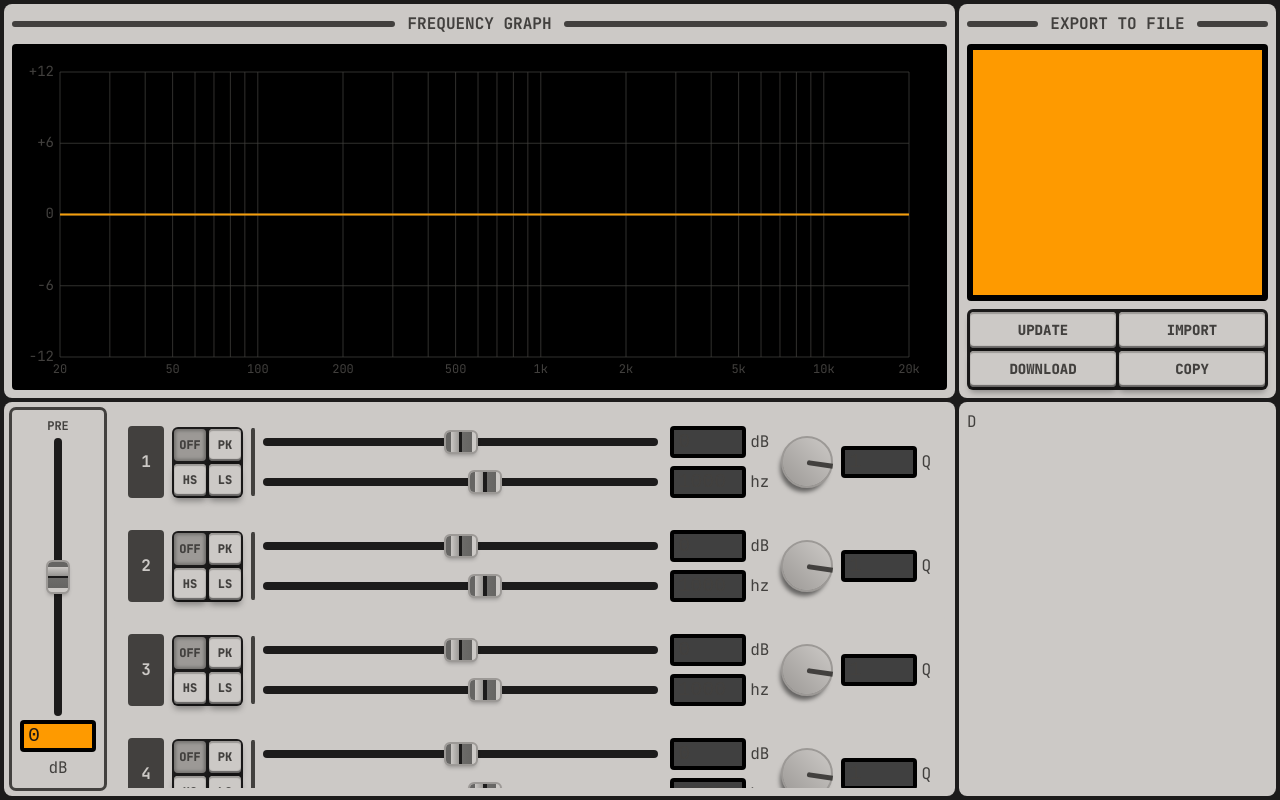
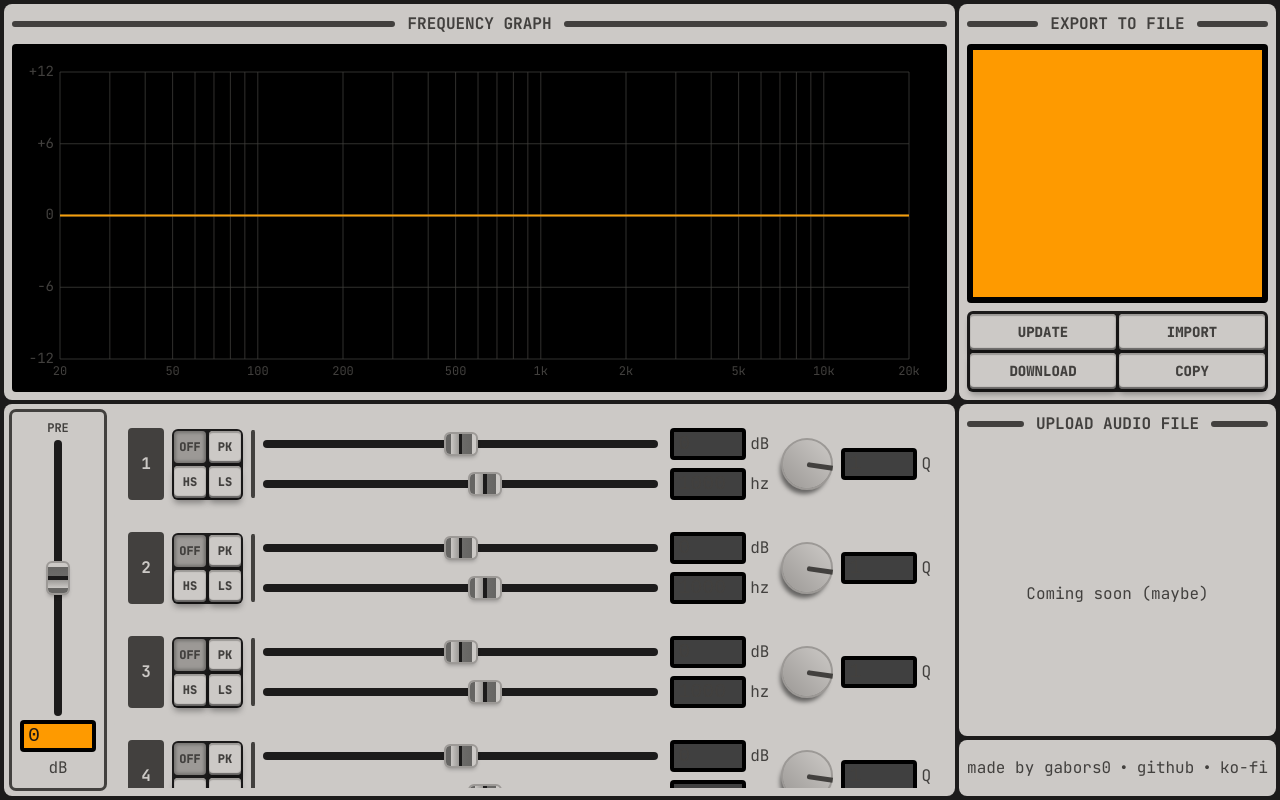
Before and after one commit to gabors0/peq, a SvelteKit app: page / in a window 1280 px wide. Built offline with nearby package versions, Linux system fonts and the light colour scheme; a web font is replaced by a local one.

Commit message:
minor: readme, coming soon label

```diff
--- a/src/lib/components/Slider.svelte
+++ b/src/lib/components/Slider.svelte
@@ -133,7 +133,7 @@
 	.vertical-range::-webkit-slider-thumb {
 		@apply h-7.5 w-5;
 		background: linear-gradient(
-			to bottom,
+			to top,
 			#666563 15%,
 			#ccc9c6 16%,
 			#999794 45%,
@@ -148,7 +148,7 @@
 		width: 20px;
 		height: 30px;
 		background: linear-gradient(
-			to bottom,
+			to top,
 			#666563 15%,
 			#ccc9c6 16%,
 			#999794 45%,
--- a/src/routes/+page.svelte
+++ b/src/routes/+page.svelte
@@ -54,7 +54,7 @@
 </script>
 
 <div
-	class="fixed inset-0 grid grid-cols-[3fr_1fr] grid-rows-2 gap-1 bg-bg p-1 font-jbmono text-text"
+	class="fixed inset-0 grid grid-cols-[3fr_1fr] grid-rows-[50%_1fr_3.5rem] gap-1 bg-bg p-1 font-jbmono text-text"
 >
 	<div class="flex flex-col gap-2 rounded-lg bg-fg p-2">
 		<div class="flex flex-row items-center gap-3">
@@ -92,7 +92,7 @@
 			<PushButton size="lg" onclick={copyToClipboard}>{copied ? 'copied!' : 'copy'}</PushButton>
 		</div>
 	</div>
-	<div class="flex min-h-0 gap-2 rounded-lg bg-fg p-2">
+	<div class="row-span-2 flex min-h-0 gap-2 rounded-lg bg-fg p-2">
 		<div
 			class="flex min-h-0 flex-col items-center gap-1 rounded-sm px-2 py-2 outline-3 outline-text"
 		>
@@ -111,5 +111,19 @@
 			{/each}
 		</div>
 	</div>
-	<div class="rounded-lg bg-fg p-2">D</div>
+	<div class="rounded-lg bg-fg p-2">
+		<div class="flex flex-row items-center gap-3">
+			<hr class="w-full rounded-full border-3 border-text" />
+			<b class="text-center text-nowrap">UPLOAD AUDIO FILE</b>
+			<hr class="w-full rounded-full border-3 border-text" />
+		</div>
+		<div class="flex h-full items-center justify-center">Coming soon (maybe)</div>
+	</div>
+	<div class="rounded-lg bg-fg p-2 gap-2 flex items-center justify-center [&_a]:hover:underline">
+		<span>made by <a href="https://gs0.me" target="_blank">gabors0</a></span>
+		<span class="select-none">•</span>
+		<a href="https://github.com/gabors0/peq" target="_blank">github</a>
+		<span class="select-none">•</span>
+		<a href="https://ko-fi.com/gabors0" target="_blank">ko-fi</a>
+	</div>
 </div>
```
Also changed, not shown: 1 other file (tests, documents, lock files or other folders).
